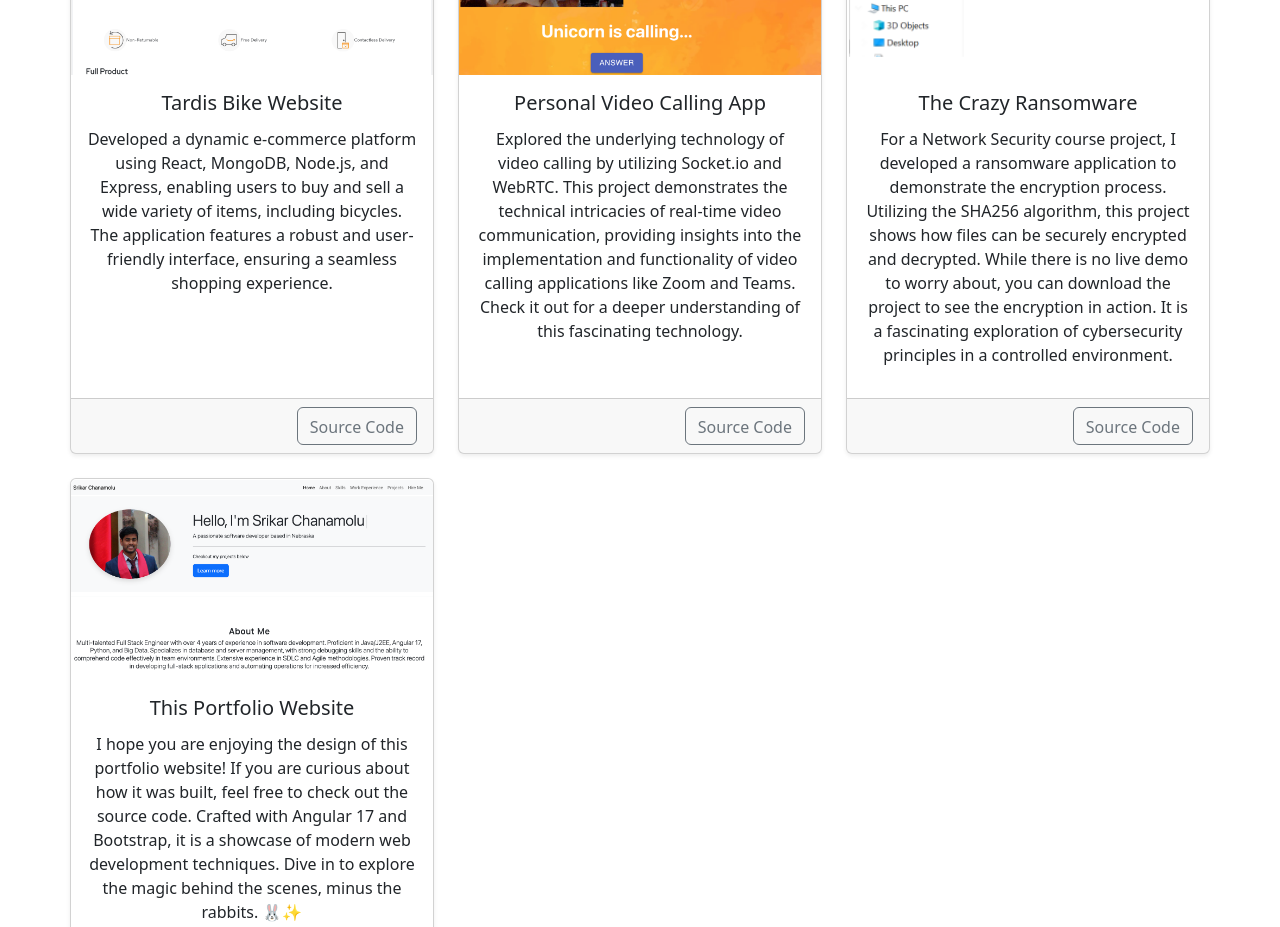
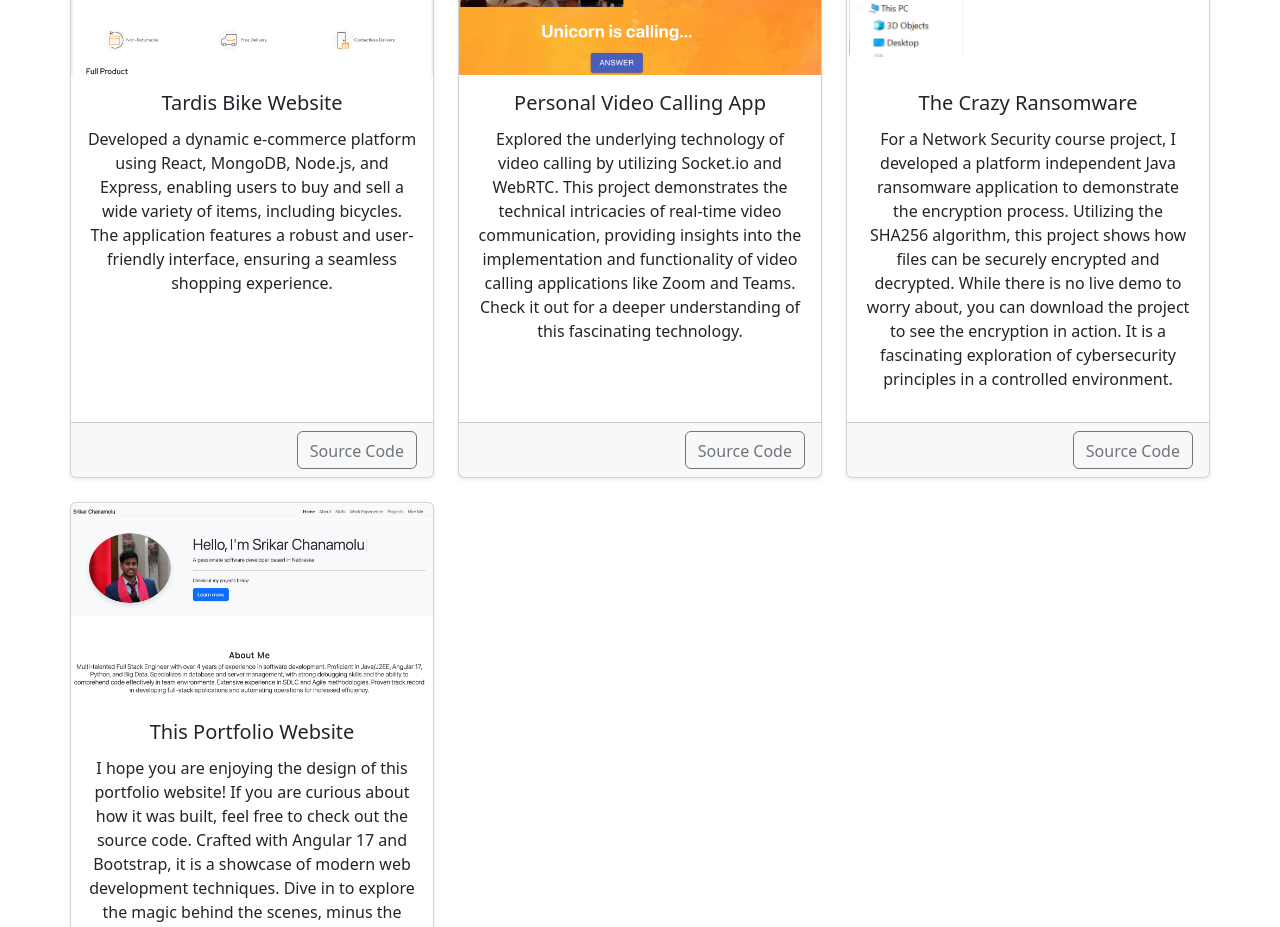
Before and after one commit to srikarch123/Portfolio-Website, an Angular app: page / in a window 1280 px wide. Shown: the part 3380-4307 px from the top of the page. Built offline with nearby package versions, Linux system fonts and the light colour scheme.

Commit message:
Updated Project Description

```diff
--- a/src/app/projects/projects.component.ts
+++ b/src/app/projects/projects.component.ts
@@ -25,7 +25,7 @@ export class ProjectsComponent {
     },
     {
       title: 'The Crazy Ransomware',
-      description: 'For a Network Security course project, I developed a ransomware application to demonstrate the encryption process. Utilizing the SHA256 algorithm, this project shows how files can be securely encrypted and decrypted. While there is no live demo to worry about, you can download the project to see the encryption in action. It is a fascinating exploration of cybersecurity principles in a controlled environment.',
+      description: 'For a Network Security course project, I developed a platform independent Java ransomware application to demonstrate the encryption process. Utilizing the SHA256 algorithm, this project shows how files can be securely encrypted and decrypted. While there is no live demo to worry about, you can download the project to see the encryption in action. It is a fascinating exploration of cybersecurity principles in a controlled environment.',
       image: 'assets/projects/rasomware.png',
       source: 'https://github.com/srikarch123/Crazy-Ransomware',
       hasDemo: false
```
